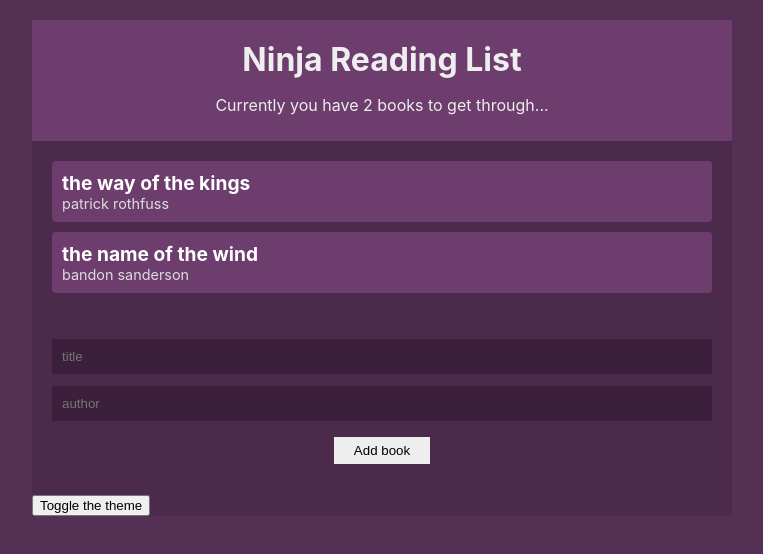
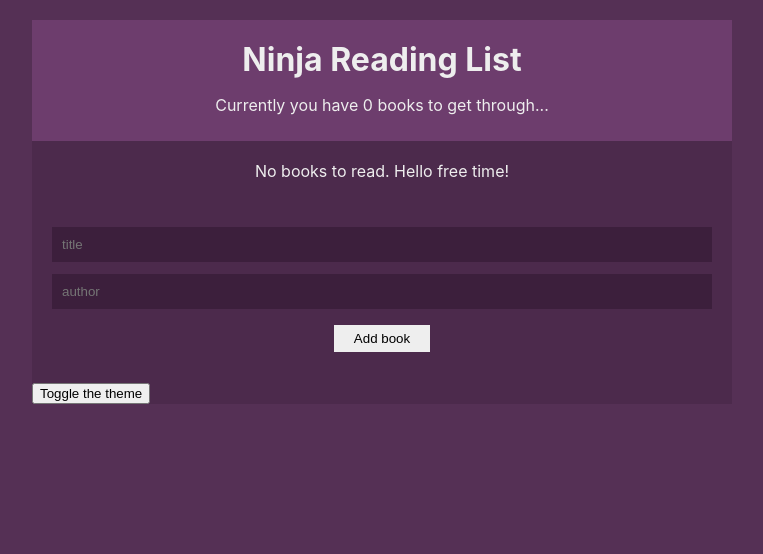
Before and after one commit to brodwen83/react-context-hooks, a React (Create React App) app: page / in a window 1280 px wide. Shown: the top 554 px of the page, without its empty margins (258-1021 px from the left). Built offline with nearby package versions, Linux system fonts and the light colour scheme.

Commit message:
store books to  localStorage  using useEffect

```diff
--- a/src/contexts/BookContext.js
+++ b/src/contexts/BookContext.js
@@ -1,15 +1,18 @@
-import React, { useReducer, createContext } from 'react';
-import uuid from 'uuid/v1';
+import React, { useReducer, createContext, useEffect } from 'react';
 import PropTypes from 'prop-types';
 import { bookReducer } from '../reducers/bookReducer';
 
 export const BookContext = createContext();
 
 function BookContextProvider({ children }) {
-  const [books, dispatch] = useReducer(bookReducer, [
-    { title: 'the way of the kings', author: 'patrick rothfuss', id: uuid() },
-    { title: 'the name of the wind', author: 'bandon sanderson', id: uuid() }
-  ]);
+  const [books, dispatch] = useReducer(bookReducer, [], () => {
+    const localData = localStorage.getItem('books');
+    return localData ? JSON.parse(localData) : [];
+  });
+
+  useEffect(() => {
+    localStorage.setItem('books', JSON.stringify(books));
+  }, [books]);
 
   return (
     <BookContext.Provider value={{ books, dispatch }}>
```
